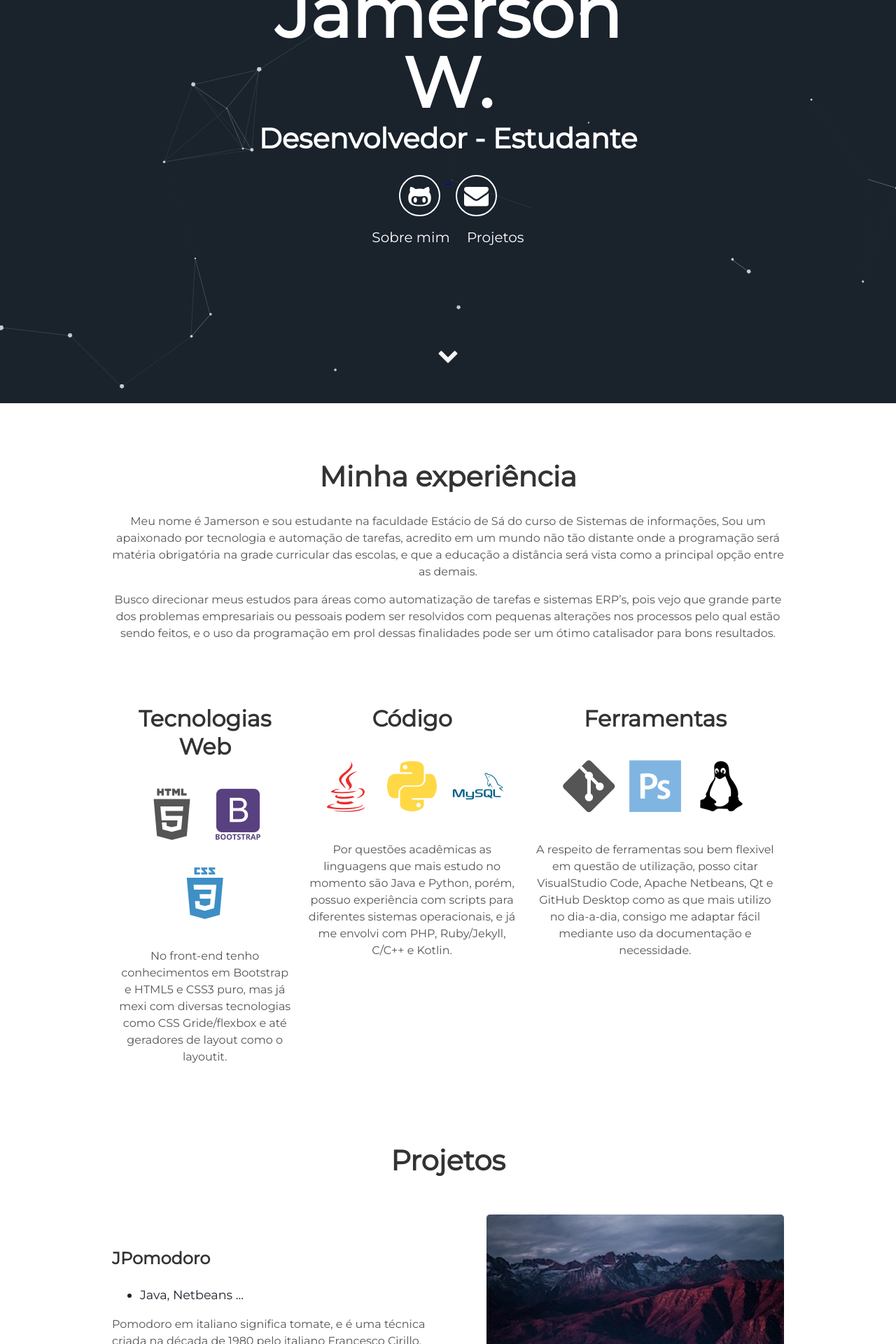
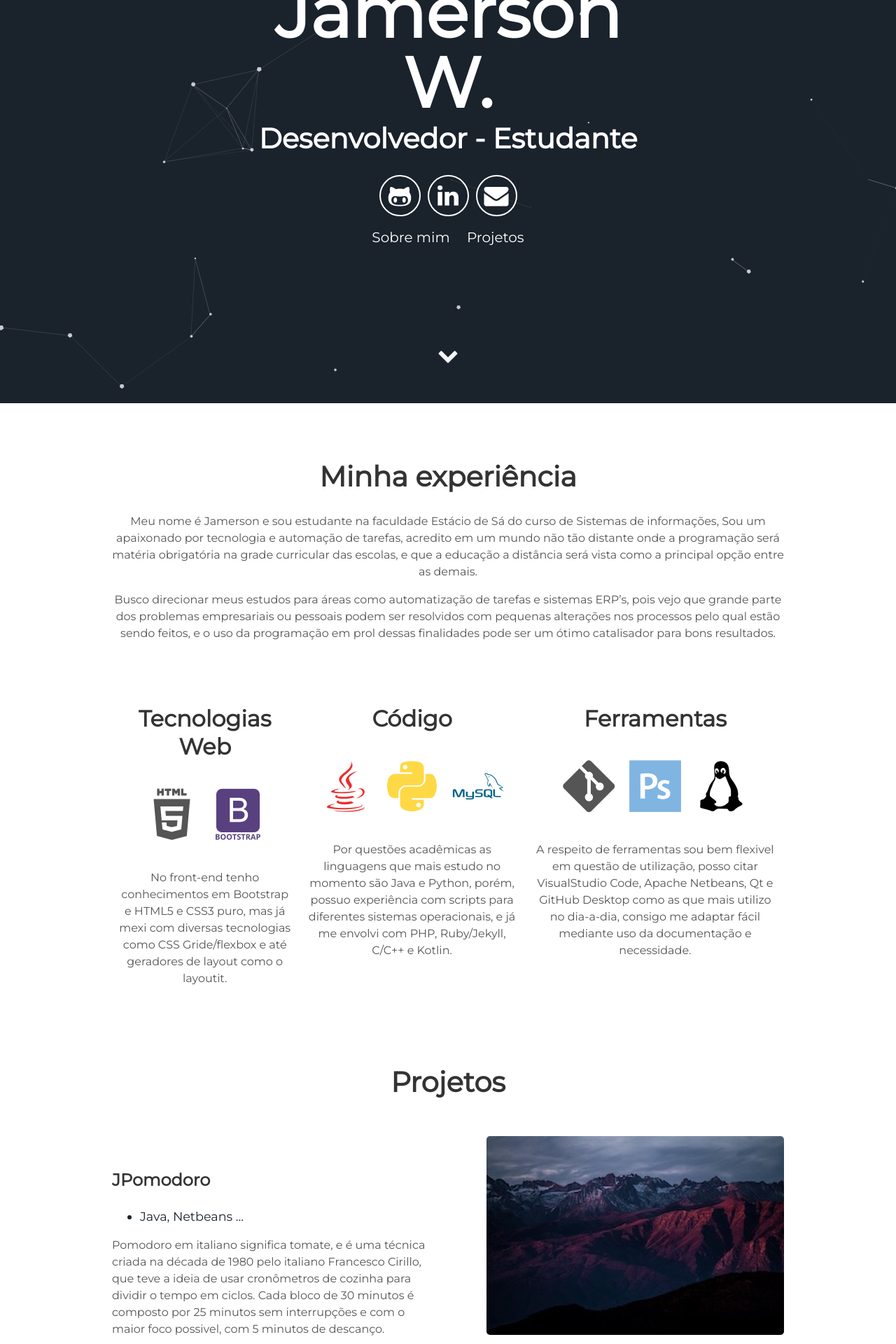
Before and after one commit to JamersonWalderson/jamersonwalderson.github.io, a Jekyll site: the page built from index.html, in a window 1280 px wide. Shown: the part 324-2244 px from the top of the page at 70% size. Built offline with Jekyll 4.4.1, drawn with Linux system fonts in a browser that asks for light colours.

Commit message:
fixed: bug do botão do linkedin

```diff
--- a/_includes/about.html
+++ b/_includes/about.html
@@ -15,7 +15,7 @@
       <h2>Tecnologias Web</h2>
       <i class="devicon-html5-plain-wordmark"></i>
       <i class="devicon-bootstrap-plain-wordmark colored" ></i>
-      <i class="devicon-css3-plain-wordmark colored"></i>
+
       <p> No front-end tenho conhecimentos em Bootstrap e HTML5 e CSS3 puro,
         mas já mexi com diversas tecnologias como CSS Gride/flexbox e até geradores de layout como o layoutit.</p>
     </div>
--- a/_includes/head.html
+++ b/_includes/head.html
@@ -2,6 +2,7 @@
   <meta charset="utf-8">
   <meta http-equiv="X-UA-Compatible" content="IE=edge">
   <meta name="viewport" content="width=device-width, initial-scale=1">
+
 
   <title>{% if page.title %}{{ page.title }}{% else %}{{ site.title }}{% endif %}</title>
   <meta name="description" content="{% if page.description %}{{ page.description | strip_html | strip_newlines | truncate: 160 }}{% else %}{{ site.description }}{% endif %}">
--- a/_includes/header.html
+++ b/_includes/header.html
@@ -6,7 +6,7 @@
       </h1>
       <div class="header-icons">
         <a aria-label="My Github" target="_blank" href="https://github.com/JamersonWalderson"><i class="icon fa fa-github-alt" aria-hidden="true"></i></a>
-        <a aria-label="My Linkedin" target="_blank" href="https://www.linkedin.com/in/jamerson-walderson-803618171/"><i class="fa-linkedin-square"></i></a>
+        <a aria-label="My Linkedin" target="_blank" href="https://www.linkedin.com/in/jamerson-walderson-803618171/"><i class="icon fa fa-linkedin"></i></a>
         <a aria-label="Send email" href="#"><i class="icon fa fa-envelope"></i></a>
 
       </div>
```
